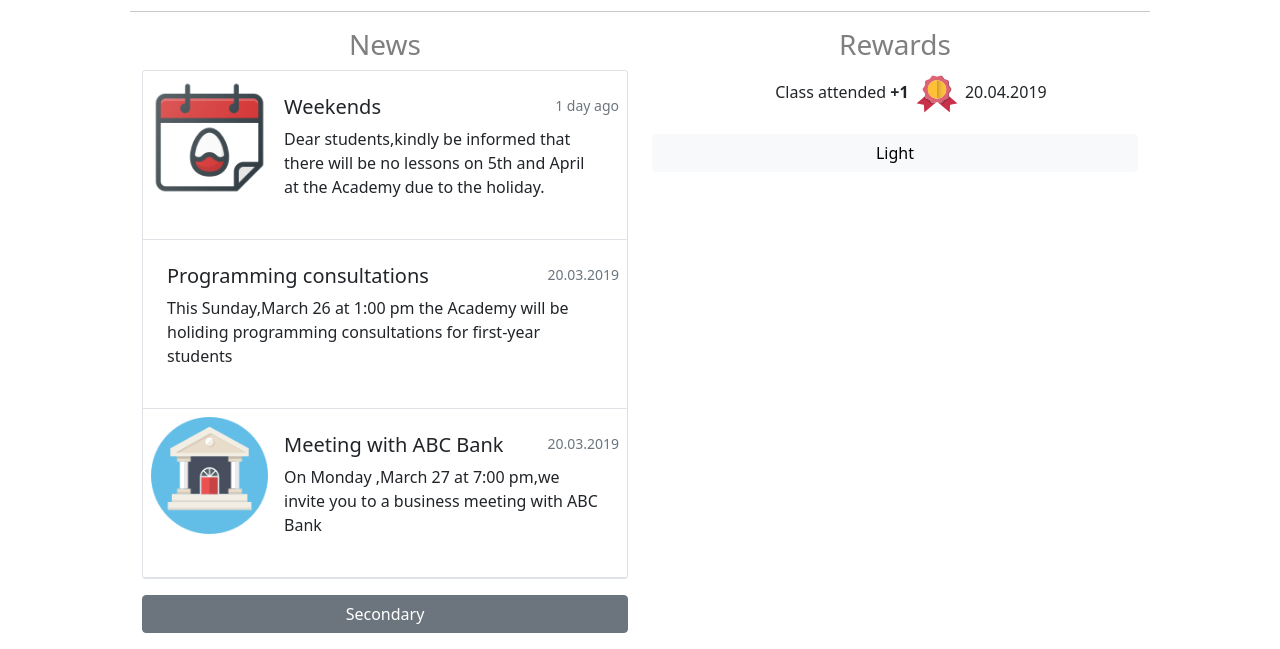
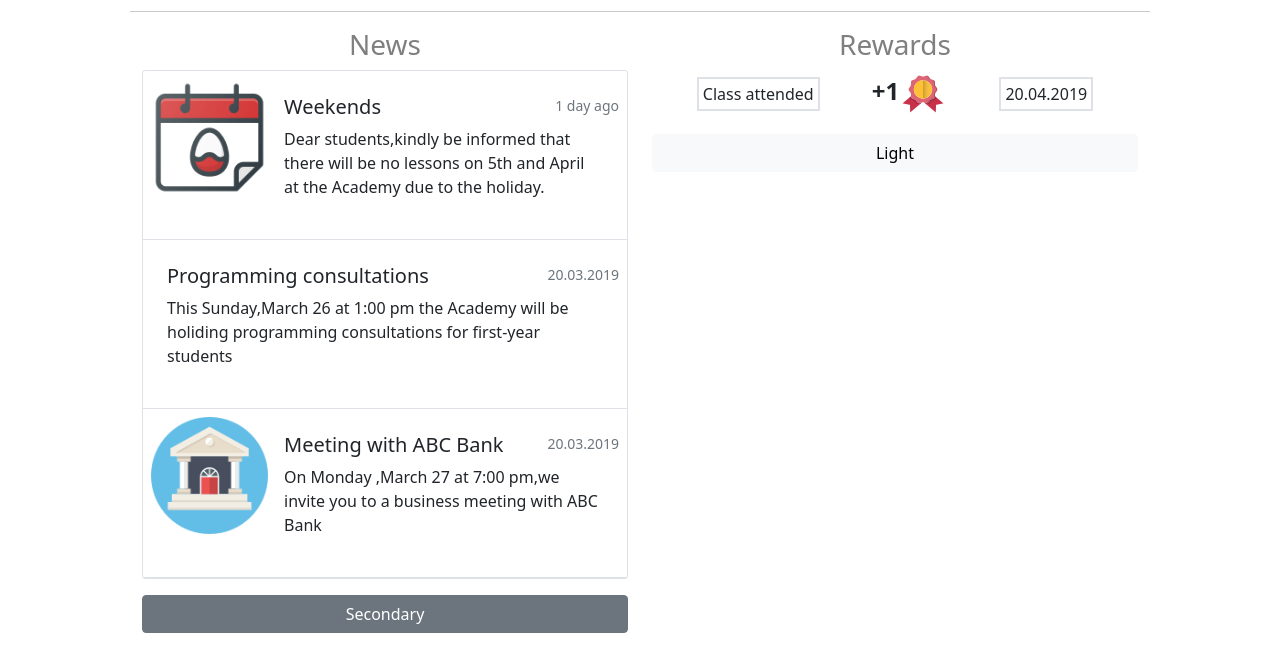
Before and after one commit to Camber62/Home_Bootstrap, a plain HTML site: page index.html in a window 1280 px wide. Shown: the part 165-814 px from the top of the page. Drawn offline with Linux system fonts and the light colour scheme.

Commit message:
с добавлением

```diff
--- a/index.html
+++ b/index.html
@@ -124,16 +124,17 @@
             </div>
             <div class="col">
                 <h3 class="text-center text-black-50">Rewards</h3>
-                <ul class="text-center">
-                    <li class="d-inline-block">Class attended</li>
-                    <li class="d-inline-block fw-bold">+1</li>
-                    <li class="d-inline-block"><img src="icons/badge.png" class="img-fluid rounded-start" alt="badge">
-                    </li>
-                    <li class="d-inline-block">20.04.2019</li>
-                </ul>
+
+                <div class="text-center">
+                    <div class="d-inline p-1 border border-2">Class attended</div>
+                    <div class="d-inline fw-bold px-5 fs-4">+1<img src="icons/badge.png" class="img-fluid rounded-start" alt="badge"></div>
+                    <div class="d-inline p-1 border border-2">20.04.2019</div>
+                </div>
+
                 <div class="col text-center my-3">
                     <button type="button" class="btn btn-light w-100">Light</button>
                 </div>
+
             </div>
 
         </div>
```
